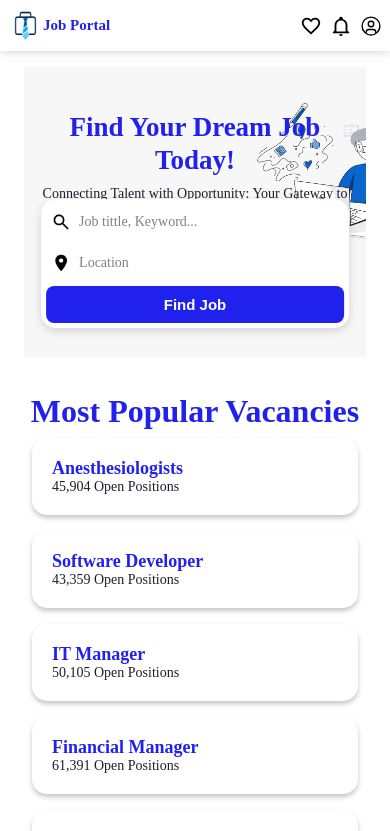
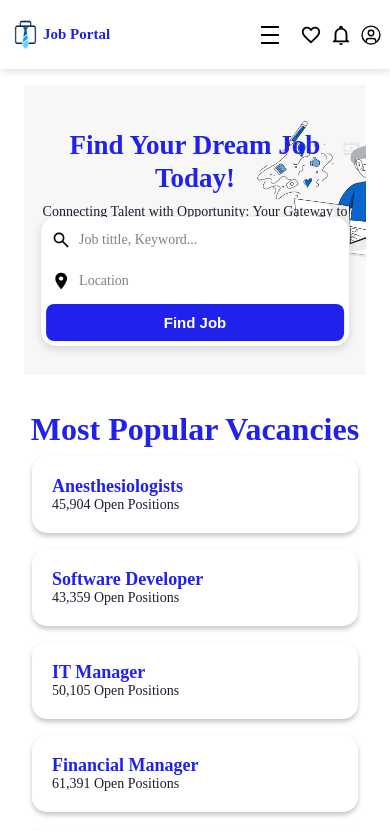
Before and after one commit to trojanroot/jobportal, a React (Vite) app: page / in a window 390 px wide. Shown: the top 831 px of the page. Built offline with nearby package versions, Linux system fonts and the light colour scheme.

Commit message:
menu option for mobile nad tablet

```diff
--- a/src/components/header/Header.css
+++ b/src/components/header/Header.css
@@ -119,6 +119,49 @@ header .headerActions .signup{
 } */
 
 
+.desktopNav {
+  display: flex;
+  gap: 1.5rem;
+  justify-content: center;
+  align-items: center;
+}
+
+.desktopNav a {
+  text-decoration: none;
+  color: var(--text-color);
+  font-weight: 500;
+}
+
+.desktopNav a:hover {
+  color: var(--primary-color);
+  text-decoration: underline;
+  font-weight: 600;
+}
+
+.hamburger {
+  display: none;
+  width: 55px;
+  height: 55px;
+  border: none;
+  background-color: white;
+  cursor: pointer;
+  flex-direction: column;
+  justify-content: center;
+  align-items: center;
+  gap: 6px;
+}
+
+.hamburger span {
+  width: 18px;
+  height: 2px;
+  background-color: #000;
+  display: block;
+}
+
+
+.mobileNav {
+  display: none;
+}
 
 @media (max-width: 768px) {
 
@@ -150,6 +193,58 @@ header .headerActions .signup{
   header .headerActions > span {
     display: flex;
     align-items: center;
+  }
+  .desktopNav {
+    display: none;
+  }
+
+
+  .hamburger {
+    display: flex;
+    margin-left: auto;
+  }
+
+  .mobileNav {
+    position: absolute;
+
+    top: 100%;
+    left: 0;
+
+    width: 100%;
+
+    background-color: white;
+
+    display: flex;
+    flex-direction: column;
+
+    padding: 15px 0;
+
+    box-shadow: 0 5px 10px rgba(0, 0, 0, 0.1);
+
+    transform: translateY(-10px);
+    opacity: 0;
+    visibility: hidden;
+
+    transition: 0.3s;
+  }
+
+  .mobileNav.showMenu {
+    transform: translateY(0);
+    opacity: 1;
+    visibility: visible;
+  }
+
+  .mobileNav a {
+    text-decoration: none;
+    color: var(--text-color);
+    padding: 15px 25px;
+    font-weight: 500;
+    border-bottom: 1px solid #eee;
+  }
+
+  .mobileNav a:hover {
+    color: var(--primary-color);
+    background-color: #f5f7ff;
   }
 
   .profile {
@@ -194,6 +289,15 @@ header .headerActions .signup{
     height: 22px;
   }
 
+    .hamburger {
+    width: 50px;
+    height: 50px;
+  }
+
+  .hamburger span {
+    width: 18px;
+    height: 2px;
+  }
 
   .userName {
     font-size: 13px;
--- a/src/components/header/Header.jsx
+++ b/src/components/header/Header.jsx
@@ -11,6 +11,10 @@ function Header() {
     localStorage.removeItem("user");
     setUser(null);
     navigate("/");
+  };
+  const [menuOpen, setMenuOpen] = useState(false);
+  const closeMenu = () => {
+    setMenuOpen(false);
   };
   return (
     <>
@@ -27,6 +31,18 @@ function Header() {
               <Link to="/companies">Companies</Link>
               <Link to="/about">AboutUS</Link>
               <Link to="/careertip">Career Tips</Link>
+            </nav>
+            <button className="hamburger" onClick={() => setMenuOpen(!menuOpen)} >
+              <span></span>
+               <span></span>
+               <span></span>
+            </button> {/* Mobile Navigation */}
+            <nav className={`mobileNav ${menuOpen ? "showMenu" : ""}`}>
+              <Link to="/" onClick={closeMenu}>Home</Link>
+              <Link to="/jobs" onClick={closeMenu}>Find Jobs</Link>
+              <Link to="/companies" onClick={closeMenu}>Companies</Link>
+              <Link to="/about" onClick={closeMenu}>AboutUS</Link>
+              <Link to="/careertip" onClick={closeMenu}>Career Tips</Link>
             </nav>
             <div className="headerActions">
               <span>
```
